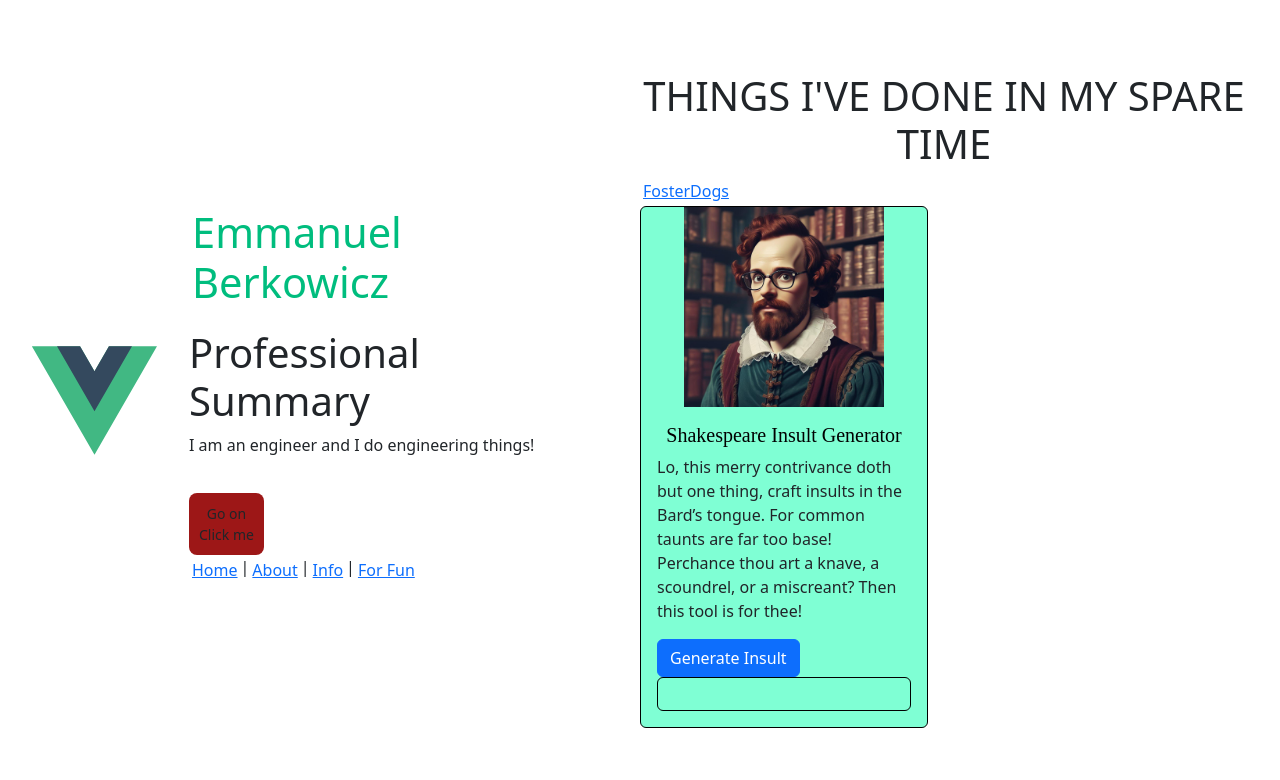
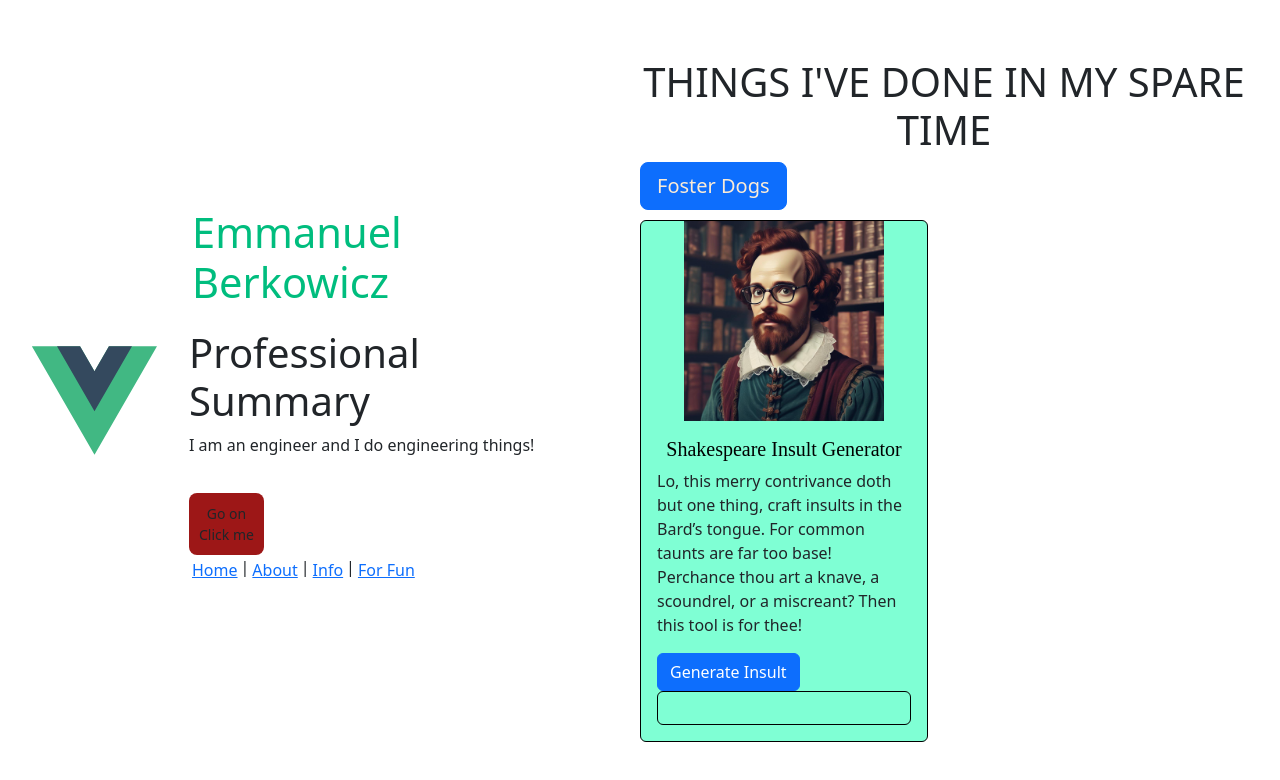
Before and after one commit to AnosVoldygod/emmanwebsite-, a Vue app: page /ForFun in a window 1280 px wide. Shown: the top 780 px of the page. Built offline with nearby package versions, Linux system fonts and the light colour scheme.

Commit message:
Button changes in design. from nav link to button BS

```diff
--- a/src/views/ForFun.vue
+++ b/src/views/ForFun.vue
@@ -8,7 +8,14 @@ import shakespeareInsults from '../components/ShakespeareInsult.vue'
       <h1 style="text-align: center">THINGS I'VE DONE IN MY SPARE TIME</h1>
     </div>
     <nav class="nav">
-      <router-link to="/ForFun/fosterdogs">FosterDogs</router-link>
+      <button
+        type="button"
+        class="btn btn-primary btn-lg"
+        id="dogButton"
+        @click="$router.push('/ForFun/fosterdogs')"
+      >
+        Foster Dogs
+      </button>
     </nav>
   </header>
 
@@ -16,3 +23,10 @@ import shakespeareInsults from '../components/ShakespeareInsult.vue'
     <shakespeareInsults />
   </main>
 </template>
+
+<style>
+#dogButton {
+  color: antiquewhite;
+  margin-bottom: 10px;
+}
+</style>
--- a/src/views/nested/FosterDogs.vue
+++ b/src/views/nested/FosterDogs.vue
@@ -4,10 +4,18 @@
       <h1 style="color: blanchedalmond">Dogs I've Fostered!</h1>
       <br />
     </div>
+    <div>
+      <nav class="nav">
+        <button type="button" class="btn btn-primary btn-lg" @click="$router.push('/ForFun')">
+          Go Back
+        </button>
+      </nav>
+    </div>
   </header>
 
   <main>
     <img
+      style="padding: 20px"
       alt="Dogs I've Fostered"
       class="fosterImage"
       src="../../assets/AllFosterDogs.jpg"
@@ -16,3 +24,5 @@
     />
   </main>
 </template>
+
+<script scope></script>
```
